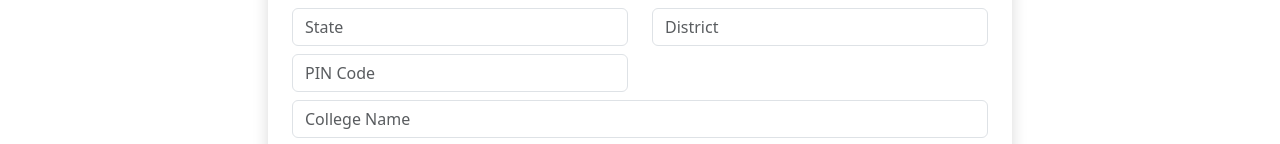
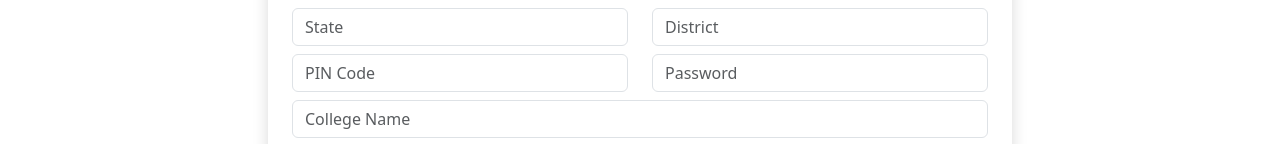
Before and after one commit to sudarshan-kanase/rfskillingacademy, a React (Vite) app in the folder skilling-ui/: page /register in a window 1280 px wide. Shown: the part 391-535 px from the top of the page. Built offline with nearby package versions, Linux system fonts and the light colour scheme.

Commit message:
Please enter the commit message for your changes. Lines starting with '#' will be ignored, and an empty message aborts the commit.
On branch main
Your branch is up to date with 'origin/main'.

Changes to be committed:
	modified:   skilling-ui/src/Register.jsx

```diff
--- a/skilling-ui/src/Register.jsx
+++ b/skilling-ui/src/Register.jsx
@@ -155,6 +155,15 @@ function Register() {
               placeholder="PIN Code"
             />
           </div>
+          <div className="col-md-6 mb-2">
+            <input
+              type="password"
+              name="password"
+              onChange={handleChange}
+              className="form-control"
+              placeholder="Password"
+            />
+          </div>
         </div>
 
         {/* STUDENT */}
@@ -199,19 +208,6 @@ function Register() {
           </>
         )}
 
-        {/* ADMIN */}
-        {role === "Admin" && (
-          <>
-            <input
-              name="password"
-              type="password"
-              onChange={handleChange}
-              className="form-control mb-2"
-              placeholder="Password"
-            />
-          </>
-        )}
-
         {/* BUTTONS */}
         <div className="d-flex gap-2 mt-3">
           <button
```
